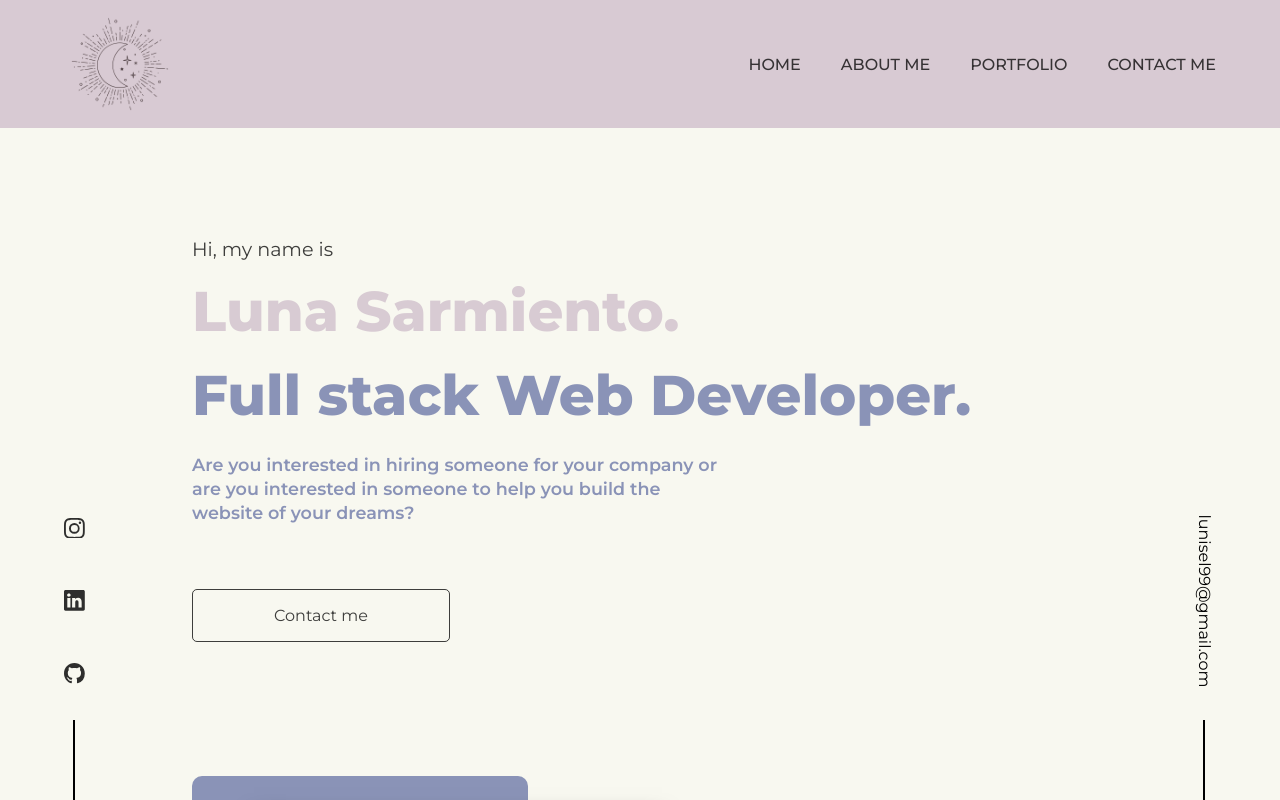
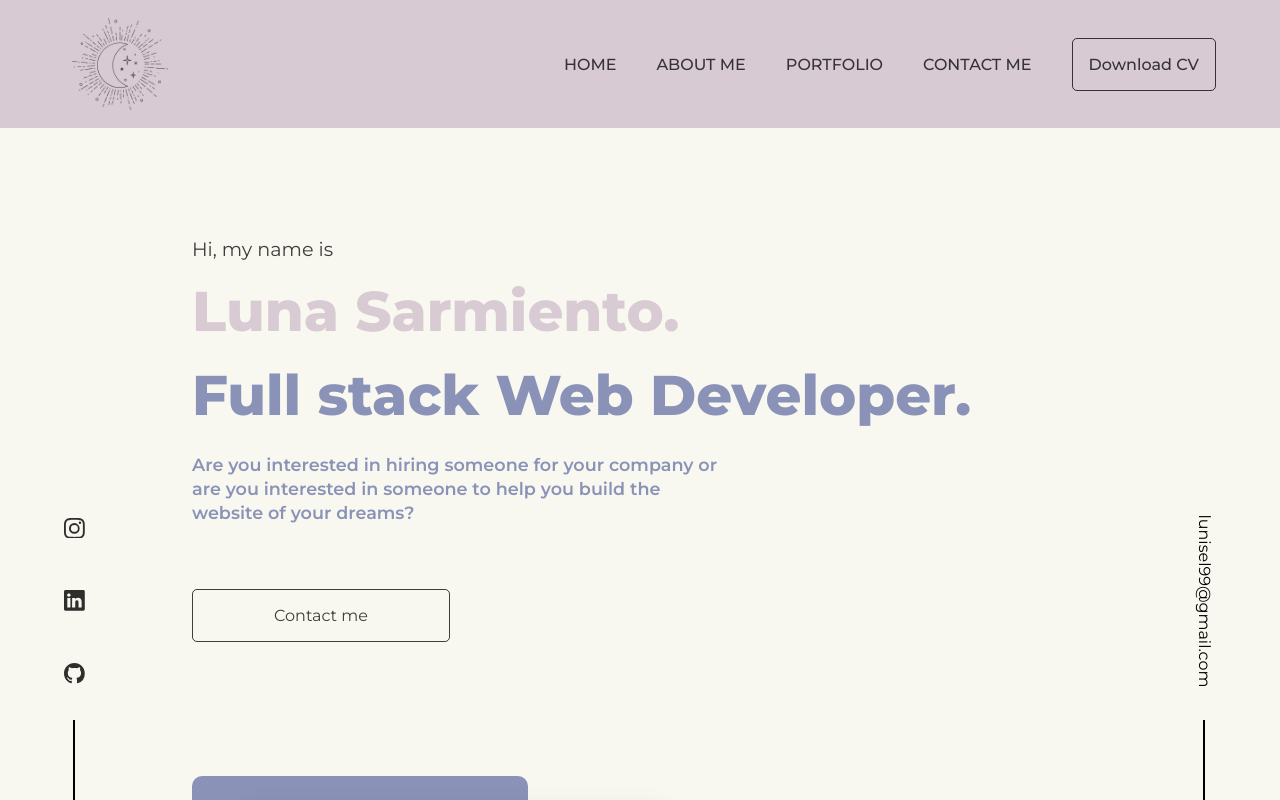
Before and after one commit to lunisel/my-portfolio-1, a React (Create React App) app: page / in a window 1280 px wide. Shown: the top 800 px of the page. Built offline with nearby package versions, Linux system fonts and the light colour scheme; a web font is replaced by a local one.

Commit message:
about me and cv added

```diff
--- a/src/components/About me/AboutMe.jsx
+++ b/src/components/About me/AboutMe.jsx
@@ -12,16 +12,18 @@ const AboutMe = () => {
         <div className="about-me-content-container">
           <div className="text-cont">
             <p>
-              Hi ! My name is Luna and I love to Lorem ipsum dolor sit amet
-              consectetur adipisicing elit. Ipsam ut officia nisi, dolore quo
-              impedit, dolores suscipit necessitatibus accusamus aliquam ratione
-              laborum, amet dolor sunt possimus <span>fugiat omnis fugit</span>{" "}
-              voluptatum.
+              Hi ! My name is Luna, I'm 22 and I love to code websites. The
+              thing that I like most about this field is the fact that it allows
+              me to be creative while using my logical thinking skills. Thanks
+              to my previous experiences, I'm really good at{" "}
+              <span>working in teams</span> and I'm also very{" "}
+              <span>patient</span>.
             </p>
             <p>
-              Ipsam ut officia nisi, dolore quo impedit, dolores suscipit
-              necessitatibus accusamus aliquam ratione laborum, amet dolor sunt
-              possimus fugiat omnis fugit <span>voluptatum</span>.
+              I joined <span>Strive School</span> in May 2021 and it changed my
+              life because it allowed me to build a lot of team and individual
+              projects developed in a fully <span>remote</span> and{" "}
+              <span>international</span> enviroment.
             </p>
             <p>
               Here are a few of the technologies I've been working with
@@ -58,7 +60,10 @@ const AboutMe = () => {
             </ul>
           </div>
           <div className="img-cont">
-            <img src="http://placehold.it/500x500" alt="my face" />
+            <img
+              src="https://res.cloudinary.com/lunisel/image/upload/v1643645564/mioPortfolio/Schermata_2022-01-31_alle_1.20.38_PM_obg8cy.jpg"
+              alt="my face"
+            />
             <div className="border"></div>
           </div>
         </div>
--- a/src/components/About me/aboutMe.css
+++ b/src/components/About me/aboutMe.css
@@ -136,8 +136,9 @@
   }
 
   #about-me .img-cont {
-    margin-right: 3rem;
     height: fit-content;
+    margin-inline: 1rem;
+    margin-left: 4rem;
   }
 
   .about-me-title-cont h1 {
@@ -145,3 +146,9 @@
     font-weight: 600;
   }
 }
+
+@media screen and (min-width: 1200px) {
+  #about-me .text-cont {
+    width: 80%;
+  }
+}
--- a/src/components/Navbar1/Navbar1.jsx
+++ b/src/components/Navbar1/Navbar1.jsx
@@ -3,6 +3,7 @@ import { GoThreeBars, GoX } from "react-icons/go";
 import React from "react";
 import logo from "../../assets/LogoWOName.png";
 import "./navbar1.css";
+import cv from "../../assets/CV.pdf";
 
 export default class Navbar1 extends React.Component {
   constructor() {
@@ -97,6 +98,11 @@ export default class Navbar1 extends React.Component {
                 CONTACT ME
               </a>
             </li>
+            <li>
+              <a href={cv} className="cv-button" download>
+                Download CV
+              </a>
+            </li>
           </ul>
         </div>
       </nav>
--- a/src/components/Navbar1/navbar1.css
+++ b/src/components/Navbar1/navbar1.css
@@ -57,7 +57,26 @@ li a.active {
   pointer-events: none;
 }
 
-@media screen and (max-width: 700px) {
+a.cv-button {
+  width: fit-content;
+  background-color: transparent;
+  border: solid 1px #000000c0;
+  padding: 1rem;
+  border-radius: 5px;
+  font-size: 1rem;
+  color: #000000c0;
+  text-decoration: none;
+  text-align: center;
+}
+
+a.cv-button:hover {
+  font-weight: 500;
+  border: solid 1px #8a93b7;
+  background-color: #8a93b7;
+  color: white;
+}
+
+@media screen and (max-width: 900px) {
   ul.nav-links-container {
     position: fixed;
     flex-direction: column;
```
Also changed, not shown: 1 other file (tests, documents, lock files or other folders).
